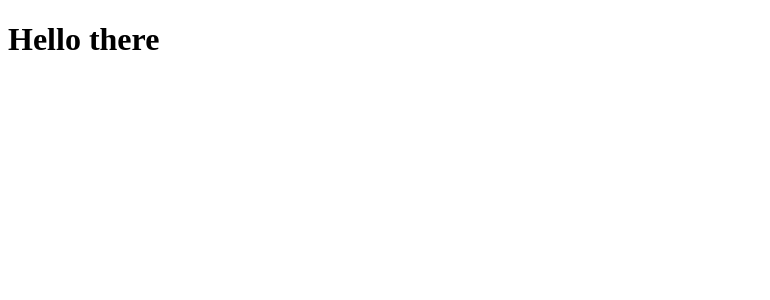
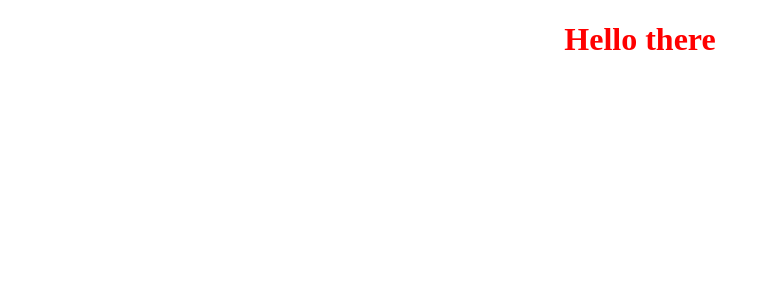
Before and after one commit to mnraza-dev/Learning_Angular_19, an Angular app in the folder angular-basics/: page / in a window 1280 px wide. Shown: the top 300 px of the page, without its empty margins (0-770 px from the left). Built offline with nearby package versions, Linux system fonts and the light colour scheme.

Commit message:
style: update title in index.html for clarity and branding refactor: remove unused AppComponent test file

```diff
--- a/angular-basics/src/app/app.component.css
+++ b/angular-basics/src/app/app.component.css
@@ -0,0 +1,5 @@
+h1{
+    color: red;
+    text-align: center;
+    font-weight: bold;
+}
--- a/angular-basics/src/index.html
+++ b/angular-basics/src/index.html
@@ -2,7 +2,7 @@
 <html lang="en">
 <head>
   <meta charset="utf-8">
-  <title>AngularBasics</title>
+  <title>Angular Basics - MN Raza</title>
   <base href="/">
   <meta name="viewport" content="width=device-width, initial-scale=1">
   <link rel="icon" type="image/x-icon" href="favicon.ico">
```
Also changed, not shown: 1 other file (tests, documents, lock files or other folders).
